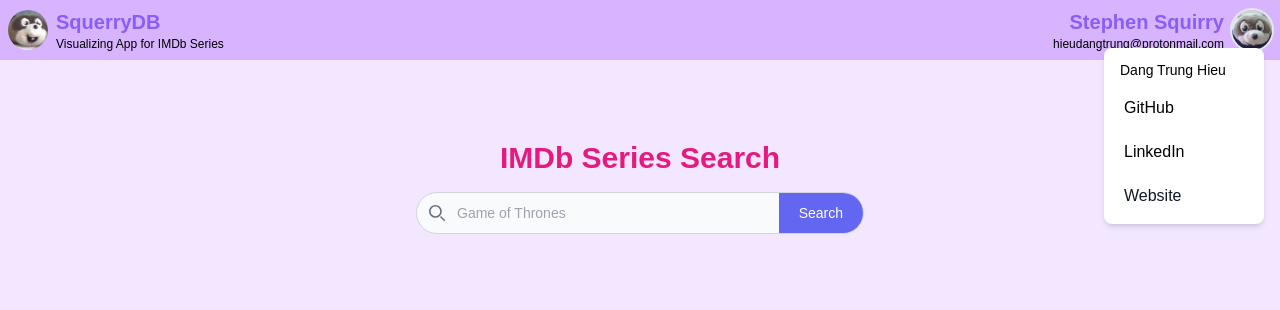
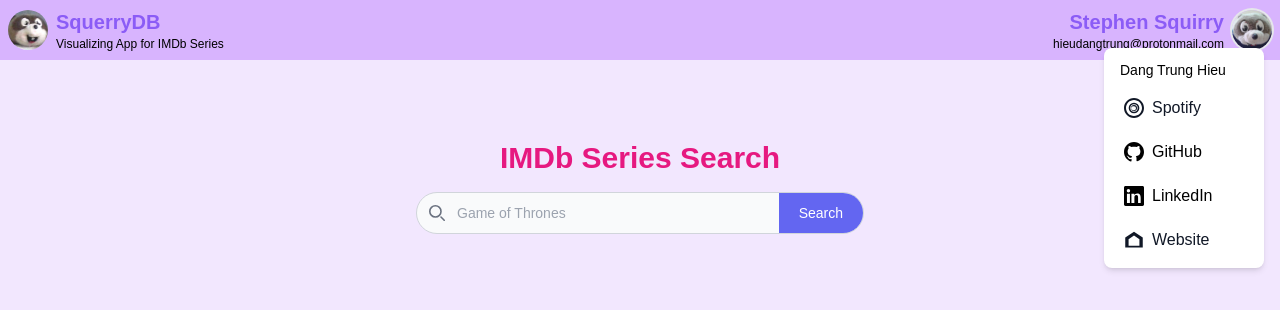
Before and after one commit to danghieutrung/squerrydb-frontend, a Next.js app: page / in a window 1280 px wide. Both pictures are taken after a click on the button "Open main menu". Shown: the top 310 px of the page. Built offline with nearby package versions, Linux system fonts and the light colour scheme.

Commit message:
fix import order

```diff
--- a/src/components/NavBar.tsx
+++ b/src/components/NavBar.tsx
@@ -2,9 +2,7 @@ import React, { useState } from "react";
 import { NavSearchBar } from "./NavSearchBar";
 import { useRouter } from "next/router";
 
-export function NavBar({
-  displayNavSearchBar = true,
-}) {
+export function NavBar({ displayNavSearchBar = true }) {
   const [menuOpen, setMenuOpen] = useState(false);
   const router = useRouter();
 
@@ -15,7 +13,6 @@ export function NavBar({
   return (
     <nav className="bg-purple-300 border-gray-200 dark:bg-gray-900">
       <div className="max-w-screen-xl flex items-center justify-between mx-auto p-2">
-        {/* Left Section */}
         <div className="flex items-center space-x-2">
           <img
             src="/squirry.png"
@@ -37,9 +34,7 @@ export function NavBar({
 
         {displayNavSearchBar && (
           <div className="flex-1 flex justify-center">
-            <NavSearchBar
-              placeholder="Search"
-            />
+            <NavSearchBar placeholder="Search" />
           </div>
         )}
 
@@ -69,13 +64,32 @@ export function NavBar({
           </button>
         </div>
 
-        {/* Dropdown Menu */}
         {menuOpen && (
           <div className="absolute top-12 right-4 w-40 bg-white shadow-md rounded-lg z-50">
             <ul className="font-medium flex flex-col p-2 space-y-1">
               <li className="flex items-center py-1 px-2 space-x-2 text-black text-sm">
                 Dang Trung Hieu
               </li>
+
+              <li>
+                <a
+                  href="https://open.spotify.com/user/vejhzanembwlmo1vslzsmrux9"
+                  target="_blank"
+                  rel="noopener noreferrer"
+                  className="flex items-center space-x-2 py-2 px-3 text-gray-900 hover:bg-gray-100 rounded-md transition-colors"
+                >
+                  <svg
+                    xmlns="http://www.w3.org/2000/svg"
+                    viewBox="0 0 24 24"
+                    fill="currentColor"
+                    className="w-5 h-5"
+                  >
+                    <path d="M12 0C5.37 0 0 5.37 0 12s5.37 12 12 12 12-5.37 12-12S18.63 0 12 0zm0 21.6c-5.293 0-9.6-4.307-9.6-9.6S6.707 2.4 12 2.4s9.6 4.307 9.6 9.6-4.307 9.6-9.6 9.6zM12 5.6a6.4 6.4 0 1 0 0 12.8A6.4 6.4 0 0 0 12 5.6zm0 10.8A4.4 4.4 0 1 1 12 7.6a4.4 4.4 0 0 1 0 8.8zM12 8.4a3.6 3.6 0 1 0 0 7.2A3.6 3.6 0 0 0 12 8.4zm0 6A2.4 2.4 0 1 1 12 10a2.4 2.4 0 0 1 0 4.8z" />
+                  </svg>
+                  <span>Spotify</span>
+                </a>
+              </li>
+
               <li>
                 <a
                   href="https://github.com/danghieutrung"
@@ -83,9 +97,18 @@ export function NavBar({
                   rel="noopener noreferrer"
                   className="flex items-center py-2 px-3 space-x-2 text-black hover:text-gray-600 transition-colors"
                 >
+                  <svg
+                    xmlns="http://www.w3.org/2000/svg"
+                    viewBox="0 0 24 24"
+                    fill="currentColor"
+                    className="w-5 h-5"
+                  >
+                    <path d="M12 0C5.37 0 0 5.37 0 12c0 5.3 3.438 9.8 8.206 11.387.6.113.82-.263.82-.583v-2.28c-3.338.725-4.038-1.612-4.038-1.612-.547-1.387-1.337-1.756-1.337-1.756-1.09-.744.082-.729.082-.729 1.203.082 1.837 1.238 1.837 1.238 1.07 1.837 2.805 1.306 3.49.998.106-.776.418-1.305.762-1.606-2.665-.3-5.466-1.332-5.466-5.93 0-1.31.47-2.382 1.237-3.22-.124-.303-.536-1.522.118-3.176 0 0 1.007-.323 3.3 1.23.957-.267 1.98-.4 3-.405 1.02.005 2.043.138 3 .405 2.293-1.553 3.3-1.23 3.3-1.23.655 1.654.242 2.873.118 3.176.77.838 1.237 1.91 1.237 3.22 0 4.612-2.805 5.626-5.478 5.922.43.372.814 1.1.814 2.217v3.293c0 .324.218.7.825.58C20.565 21.796 24 17.3 24 12c0-6.63-5.37-12-12-12z" />
+                  </svg>
                   <span>GitHub</span>
                 </a>
               </li>
+
               <li>
                 <a
                   href="https://www.linkedin.com/in/trunghieudang"
@@ -93,9 +116,18 @@ export function NavBar({
                   rel="noopener noreferrer"
                   className="flex items-center py-2 px-3 space-x-2 text-black hover:text-blue-600 transition-colors"
                 >
+                  <svg
+                    xmlns="http://www.w3.org/2000/svg"
+                    viewBox="0 0 24 24"
+                    fill="currentColor"
+                    className="w-5 h-5"
+                  >
+                    <path d="M20.447 20.452h-3.553v-6.173c0-1.473-.025-3.367-2.052-3.367-2.053 0-2.368 1.603-2.368 3.26v6.28H8.92V9.32h3.406v1.528h.05c.474-.9 1.637-1.846 3.368-1.846 3.602 0 4.274 2.37 4.274 5.457v6.993zM5.337 7.797a2.07 2.07 0 1 1-.001-4.14 2.07 2.07 0 0 1 .001 4.14zM7.114 20.452H3.557V9.32h3.557v11.132zM22.225 0H1.771C.792 0 0 .774 0 1.726v20.548C0 23.226.792 24 1.771 24h20.452C23.207 24 24 23.226 24 22.274V1.726C24 .774 23.207 0 22.225 0z" />
+                  </svg>
                   <span>LinkedIn</span>
                 </a>
               </li>
+
               <li>
                 <a
                   href="https://dangtrunghieu.vercel.app/"
@@ -103,6 +135,14 @@ export function NavBar({
                   rel="noopener noreferrer"
                   className="flex items-center space-x-2 py-2 px-3 text-gray-900 hover:bg-gray-100 rounded-md transition-colors"
                 >
+                  <svg
+                    xmlns="http://www.w3.org/2000/svg"
+                    viewBox="0 0 24 24"
+                    fill="currentColor"
+                    className="w-5 h-5"
+                  >
+                    <path d="M12 2L1.5 9v12h21V9L12 2zm6.5 17h-13v-8l6.5-4.5L18.5 11v8z" />
+                  </svg>
                   <span>Website</span>
                 </a>
               </li>
--- a/src/pages/index.tsx
+++ b/src/pages/index.tsx
@@ -1,13 +1,13 @@
 "use client";
 
+import { NavBar } from "@/components/NavBar";
+import { SearchBar } from "@/components/SearchBar";
+
 import "../app/globals.css";
-import { SearchBar } from "@/components/SearchBar";
-import { NavBar } from "@/components/NavBar";
 
 export default function Home() {
   return (
     <div>
-      <link rel="icon" href="/squirrel_icon2.png" sizes="any" />
       <NavBar displayNavSearchBar={false} />
       <div className="p-20">
         <h1 className="text-3xl font-bold mb-4 text-center">
--- a/src/pages/search.tsx
+++ b/src/pages/search.tsx
@@ -1,11 +1,14 @@
 "use client";
 
 import { useRouter } from "next/router";
+import Link from "next/link";
+
 import { useQuery, gql } from "@apollo/client";
-import Link from "next/link";
-import client from "../lib/apolloClient";
+import client from "@/lib/apolloClient";
+
+import { NavBar } from "@/components/NavBar";
 import { ErrorMessage } from "@/components/ErrorMessage";
-import { NavBar } from "@/components/NavBar";
+
 import { Series } from "@/lib/types";
 
 import "../app/globals.css";
@@ -39,7 +42,6 @@ export default function SearchPage() {
 
   return (
     <div>
-      <link rel="icon" href="/squirrel_icon2.png" sizes="any" />
       <NavBar displayNavSearchBar={true} />
       <div className="p-6">
         <h1 className="text-2xl text-black font-bold mb-4 text-left">
```
Also changed, not shown: src/pages/chart/[tconst].tsx (+6 -4 lines).
